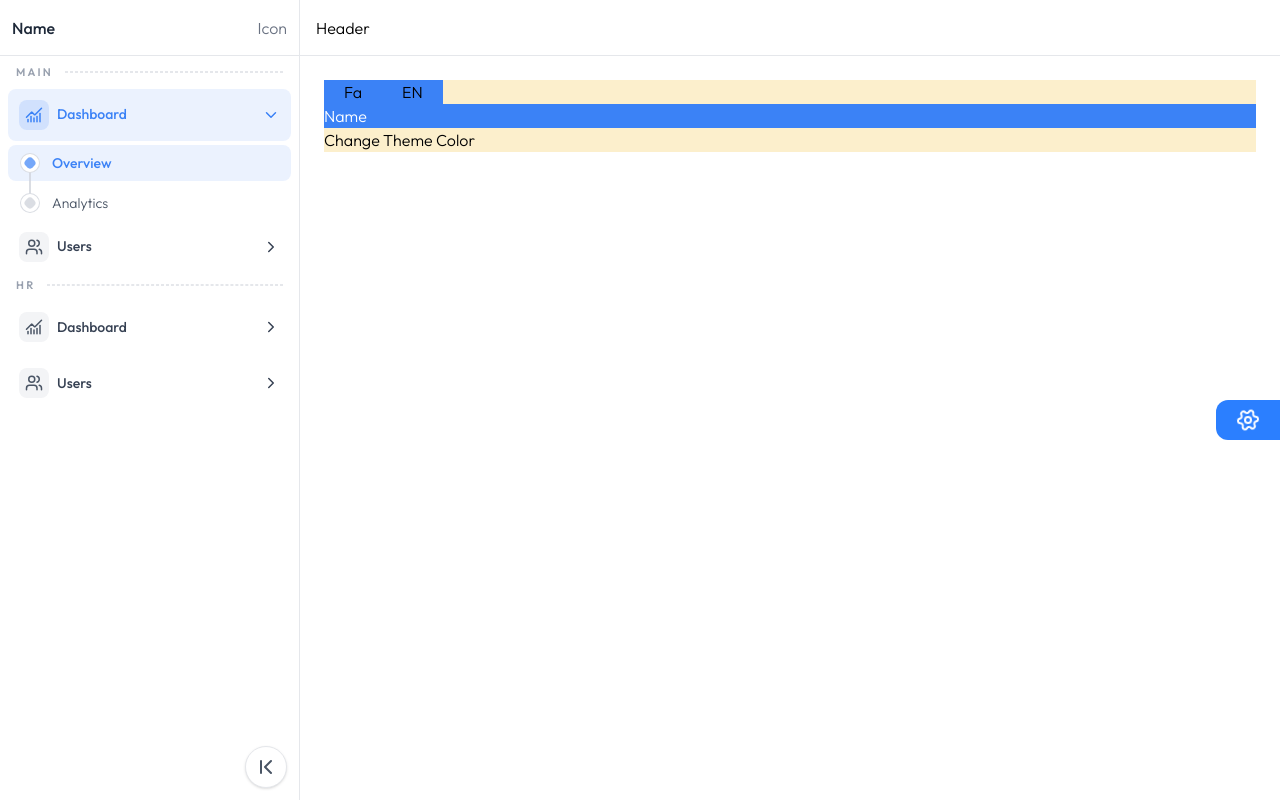
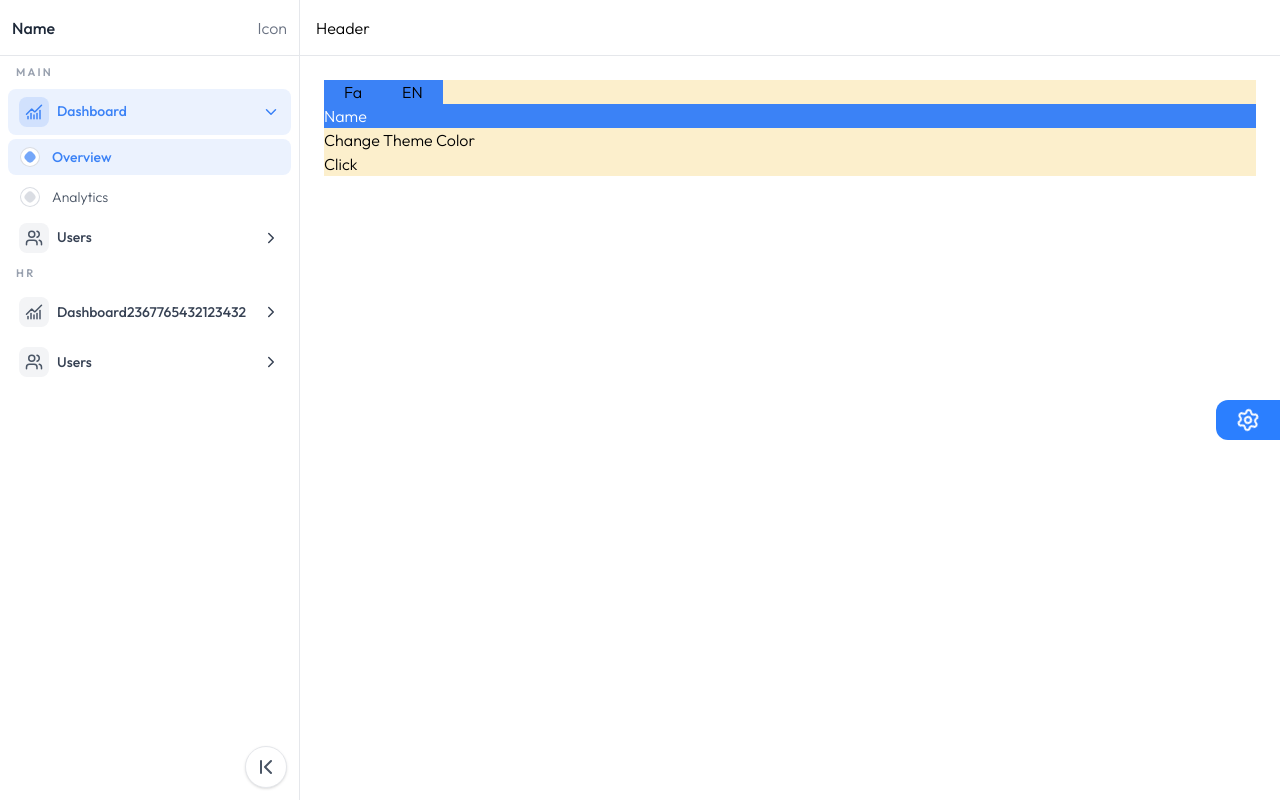
Before and after one commit to hamedfazile21/dashboard-template, a React (Vite) app: page / in a window 1280 px wide. Built offline with nearby package versions, Linux system fonts and the light colour scheme.

Commit message:
working on sidebar

```diff
--- a/src/App.tsx
+++ b/src/App.tsx
@@ -1,6 +1,6 @@
 import { useEffect, useState } from 'react'
 import { RouterProvider } from '@tanstack/react-router'
-
+import "tippy.js/dist/tippy.css";
 import { getRouter } from './router'
 
 import { startup } from './app/startup'
--- a/src/app/startup.ts
+++ b/src/app/startup.ts
@@ -11,6 +11,7 @@ export async function startup() {
 
   initializeSystemDir()
 
+
   // Future initialization
   // await restoreSession();
   // await fetchSettings();
--- /dev/null
+++ b/src/components/custome.tsx
@@ -0,0 +1,26 @@
+import React from 'react'
+
+const Custome = () => {
+  return (
+    <div>
+      <button
+        data-tooltip-target="tooltip-animation"
+        type="button"
+        className="text-white bg-brand box-border border border-transparent hover:bg-brand-strong focus:ring-4 focus:ring-brand-medium shadow-xs font-medium leading-5 rounded-base text-sm px-4 py-2.5 focus:outline-none"
+      >
+        Animated tooltip
+      </button>
+
+      <div
+        id="tooltip-animation"
+        role="tooltip"
+        className="absolute z-10 invisible inline-block px-3 py-2 text-sm font-medium text-white transition-opacity duration-300 bg-dark rounded-base shadow-xs opacity-0 tooltip"
+      >
+        Tooltip content
+        <div className="tooltip-arrow" data-popper-arrow></div>
+      </div>
+    </div>
+  )
+}
+
+export default Custome
--- a/src/components/layout/data/sidebar-data.ts
+++ b/src/components/layout/data/sidebar-data.ts
@@ -60,7 +60,7 @@ export const sidebar_data: SidebarItem[] = [
     children: [
       {
         id: 'dashboard12',
-        title: 'Dashboard',
+        title: 'Dashboard2367765432123432',
         icon: ChartNoAxesCombined,
         href: '',
         children: [
--- a/src/components/layout/sidebar.tsx
+++ b/src/components/layout/sidebar.tsx
@@ -1,18 +1,30 @@
 import { ChevronFirst, ChevronRight } from 'lucide-react'
-import { useEffect, useState } from 'react'
+import { useEffect, useRef, useState } from 'react'
 import { useTranslation } from 'react-i18next'
 import { Link, useLocation } from '@tanstack/react-router'
 import { sidebar_data, type SidebarChild } from './data/sidebar-data'
 import { useAppDispatch, useAppSelector } from '#/hooks/redux'
 import { toggleSidebar } from '#/features/theme/slice/theme-slice'
+import Tooltip from '../tooltip'
 
 const Sidebar = () => {
   const { t } = useTranslation()
   const location = useLocation()
   const dispatch = useAppDispatch()
+  const sidebarRef = useRef<HTMLDivElement | null>(null)
   const [openItem, setOpenItem] = useState<string | null>(null)
   const { sidebarStatus } = useAppSelector((state) => state.themeConfig)
+  const [submenuActiveTab, setSubmenuActiveTab] = useState<string>('')
+
+  const getTruncatedTitle = (title: string) => {
+    const limit = sidebarStatus === 'collapsible-vertical' ? 9 : 25
+    return title.length > limit ? `${title.slice(0, limit)}...` : title
+  }
+
   const toggleItem = (id: string) => {
+    if (sidebarStatus === 'collapsible-vertical') {
+      setSubmenuActiveTab(id)
+    }
     setOpenItem((current) => (current === id ? null : id))
   }
 
@@ -34,7 +46,8 @@ const Sidebar = () => {
   }
 
   const handedToggleSidebar = () => {
-    setOpenItem(null)
+    setSubmenuActiveTab('')
+    // setOpenItem(null)
     if (sidebarStatus === 'collapsible-vertical') {
       dispatch(toggleSidebar('vertical'))
     } else {
@@ -43,14 +56,26 @@ const Sidebar = () => {
   }
 
   const renderSubNavItem = (item: any) => {
+    const titleMessage = getTruncatedTitle(item.title)
     return (
       <div className="mt-1 flex flex-col gap-y-1">
-        {item.children?.map((child: SidebarChild, index: number) => {
+        {sidebarStatus === 'collapsible-vertical' && (
+          <p className="mb-2 px-2 text-[11px] font-semibold uppercase tracking-[0.2em] text-gray-400 flex items-center gap-x-3">
+            {titleMessage !== item.title ? (
+              <Tooltip placement="right" content={item.title}>
+                {<button className="uppercase">{titleMessage}</button>}
+              </Tooltip>
+            ) : (
+              <span>{titleMessage}</span>
+            )}
+          </p>
+        )}
+        {item.children?.map((child: SidebarChild , index: number) => {
           const isChildActive = isRouteActive(child.href)
 
           return (
             <Link
-              key={child.title}
+              key={index}
               to={child.href}
               onClick={() => setOpenItem(null)}
               className={`relative flex items-center gap-x-3 rounded-lg px-3 py-2 text-sm transition-all duration-200 ${
@@ -59,9 +84,6 @@ const Sidebar = () => {
                   : 'text-gray-600 hover:bg-gray-50 hover:text-primary'
               }`}
             >
-              {!(index === item.children.length - 1) && (
-                <span className="absolute -bottom-4 ltr:left-5.25 rtl:right-5.25 h-7 w-0.5 bg-gray-300/80 z-0" />
-              )}
               <span className="z-10 flex h-5 w-5 items-center justify-center rounded-full border border-gray-300/80 bg-white">
                 <span
                   className={`h-2.5 w-2.5 rotate-45 rounded-sm ${isChildActive ? 'bg-primary/70' : 'bg-gray-300/80'}`}
@@ -79,17 +101,18 @@ const Sidebar = () => {
     const Icon = item.icon
     const hasChildren = Array.isArray(item.children) && item.children.length > 0
     const isOpen = openItem === item.id
+    const titleLabel = getTruncatedTitle(t(item.title))
     const isParentActive =
       isRouteActive(item.href) ||
       (hasChildren &&
         item.children?.some((child: any) => isRouteActive(child.href)))
 
     return (
-      <div key={item.id} data-sidebar-item-root={item.id} className="relative">
+      <div key={item.id} className="relative">
         <button
           type="button"
           onClick={() => hasChildren && toggleItem(item.id)}
-          className={`group  relative flex w-full items-center justify-between rounded-lg border border-transparent px-2.5 py-2.5 transition-all duration-300 ${
+          className={`group  relative flex w-full items-center justify-between rounded-lg border border-transparent px-2.5 py-1.75 transition-all duration-300 ${
             sidebarStatus === 'collapsible-vertical'
               ? 'flex-col items-center justify-center gap-y-1 p-1 min-h-14.5 mb-1'
               : ''
@@ -106,9 +129,9 @@ const Sidebar = () => {
               <Icon size={18} />
             </div>
             <span
-              className={`font-medium ${sidebarStatus === 'collapsible-vertical' ? 'text-center text-[10px] leading-3' : 'text-system'}`}
+              className={`max-w-full truncate font-medium ${sidebarStatus === 'collapsible-vertical' ? 'text-center text-[10px] leading-3' : 'text-system'}`}
             >
-              {t(item.title)}
+              {titleLabel}
             </span>
           </div>
 
@@ -122,8 +145,7 @@ const Sidebar = () => {
 
         {hasChildren ? (
           <div
-            data-sidebar-panel={item.id}
-            className={`${sidebarStatus === 'collapsible-vertical' ? 'absolute top-1/2 z-50 ml-2 w-56 -translate-y-1/2 rounded-xl bg-white p-2 shadow-xl ltr:left-full rtl:right-full' : ''} transition-all duration-300 ease-in-out ${
+            className={`${sidebarStatus === 'collapsible-vertical' ? 'hidden' : ''} transition-all duration-300 ease-in-out ${
               sidebarStatus === 'collapsible-vertical'
                 ? isOpen
                   ? 'pointer-events-auto visible opacity-100'
@@ -136,6 +158,11 @@ const Sidebar = () => {
             {renderSubNavItem(item)}
           </div>
         ) : null}
+        {submenuActiveTab === item.id && (
+          <div className="absolute bg-white p-2 ltr:left-18 top-0 w-55 rounded-lg shadow-lg border border-light ">
+            {renderSubNavItem(item)}
+          </div>
+        )}
       </div>
     )
   }
@@ -168,24 +195,24 @@ const Sidebar = () => {
 
     const handleOutsideClick = (event: MouseEvent) => {
       const target = event.target as HTMLElement
-      const clickedInsideItem = target.closest('[data-sidebar-item-root]')
-      const clickedInsidePanel = target.closest('[data-sidebar-panel]')
 
-      if (clickedInsideItem || clickedInsidePanel) {
+      if (sidebarRef.current?.contains(target)) {
         return
       }
 
       setOpenItem(null)
+      setSubmenuActiveTab('')
     }
 
     document.addEventListener('click', handleOutsideClick)
 
     return () => document.removeEventListener('click', handleOutsideClick)
-  }, [sidebarStatus, openItem])
+  }, [sidebarStatus])
 
   return (
     <div
-      className={`relative h-screen overflow-visible transition-all duration-300 ${sidebarStatus === 'vertical' ? 'w-75' : 'w-20'} border-light ltr:border-r rtl:border-l`}
+      ref={sidebarRef}
+      className={`relative h-screen overflow-visible transition-all duration-300  ${sidebarStatus === 'vertical' ? 'w-75' : 'w-20'} border-light ltr:border-r rtl:border-l`}
     >
       <div className="flex h-14 items-center justify-between border-b border-light px-3">
         <p className="font-medium text-gray-800">{t('Name')}</p>
@@ -195,16 +222,16 @@ const Sidebar = () => {
       </div>
 
       <div className="flex flex-col p-2 ">
-        {sidebar_data.map((item) => {
+        {sidebar_data.map((item , index) => {
           if (item.type === 'group') {
             return (
-              <div key={item.id} className=" first:mt-0">
+              <div key={index} className=" first:mt-0">
                 {sidebarStatus === 'vertical' && (
                   <div
                     className={`mb-2 px-2 text-[11px] font-semibold uppercase tracking-[0.2em] text-gray-400 flex items-center gap-x-3`}
                   >
                     <div className={`w-fit`}>{t(item.title)}</div>
-                    <div className="border border-dashed border-light w-full" />
+                    {/* <div className="border border-dashed border-light w-full" /> */}
                   </div>
                 )}
                 <div className="flex flex-col">
--- /dev/null
+++ b/src/components/tooltip.tsx
@@ -0,0 +1,25 @@
+import React from 'react'
+import Tippy from '@tippyjs/react'
+import type { Placement } from 'tippy.js'
+
+interface TooltipProps {
+  placement?: Placement
+  content: React.ReactNode
+  children: React.ReactElement
+}
+
+export default function Tooltip({
+  placement = 'top',
+  content,
+  children,
+}: TooltipProps) {
+  return (
+    <Tippy
+      placement={placement}
+      animation={`custom-${placement}`}
+      content={content}
+    >
+      {children}
+    </Tippy>
+  )
+}
--- a/src/features/dashboard/dashboard.tsx
+++ b/src/features/dashboard/dashboard.tsx
@@ -1,7 +1,11 @@
 import i18n from '#/app/i18n'
+import Custome from '#/components/custome'
 import Dropdown from '#/components/drop-down'
+import AnimateTooltip from '#/components/tooltip'
+import Tippy from '@tippyjs/react'
 import { useAppSelector } from '#/hooks/redux'
 import { useTranslation } from 'react-i18next'
+import Tooltip from '#/components/tooltip'
 const Dashboard = () => {
   const { t } = useTranslation()
   const handelChangeLanguage = (language: string) => {
@@ -43,6 +47,11 @@ const Dashboard = () => {
       <div>
         <button onClick={handelChangeThemeColor}>Change Theme Color</button>
       </div>
+      <Tooltip
+        placement={'right'}
+        content={'Hover Me'}
+        children={<button>Click</button>}
+      />
     </div>
   )
 }
--- a/src/features/theme/slice/theme-slice.ts
+++ b/src/features/theme/slice/theme-slice.ts
@@ -1,16 +1,18 @@
 import { createSlice, type PayloadAction } from '@reduxjs/toolkit'
 import type { ThemeMode } from './theme-types'
 
+type SidebarStatusType = 'vertical' | 'collapsible-vertical'
 interface ThemeState {
   mode: ThemeMode
   direction: 'ltr' | 'rtl'
-  sidebarStatus: 'vertical' | 'collapsible-vertical'
+  sidebarStatus: SidebarStatusType
 }
 
 const initialState: ThemeState = {
   mode: 'system',
   direction: 'ltr',
-  sidebarStatus: 'vertical',
+  sidebarStatus:
+    (localStorage.getItem('sidebar-status') as SidebarStatusType) || 'vertical',
 }
 
 const themeSlice = createSlice({
@@ -37,6 +39,7 @@ const themeSlice = createSlice({
       state,
       action: PayloadAction<'vertical' | 'collapsible-vertical'>,
     ) {
+      localStorage.setItem('sidebar-status', action.payload)
       state.sidebarStatus = action.payload
     },
   },
--- a/src/features/theme/theme.ts
+++ b/src/features/theme/theme.ts
@@ -1,4 +1,6 @@
 import i18n from '#/app/i18n'
+import { useAppDispatch } from '#/hooks/redux'
+import { toggleSidebar } from './slice/theme-slice'
 
 export function initializeTheme() {
   const theme = localStorage.getItem('theme') ?? 'system'
--- a/src/styles/globals.css
+++ b/src/styles/globals.css
@@ -36,3 +36,81 @@ body {
 button {
   @apply cursor-pointer;
 }
+
+
+/* Right Tooltip */
+
+.tippy-box[data-animation="custom-right"] {
+  transform-origin: left;
+  transition:
+    opacity 0.2s ease,
+    transform 0.2s ease;
+}
+
+.tippy-box[data-animation="custom-right"][data-state="hidden"] {
+  opacity: 0;
+  transform: perspective(500px) rotateX(-20deg) scale(0.9);
+}
+
+.tippy-box[data-animation="custom-right"][data-state="visible"] {
+  opacity: 1;
+  transform: perspective(500px) rotateX(0) scale(1);
+}
+
+/* Left Tooltip */
+
+.tippy-box[data-animation="custom-left"] {
+  transform-origin: right;
+  transition:
+    opacity 0.2s ease,
+    transform 0.2s ease;
+}
+
+.tippy-box[data-animation="custom-left"][data-state="hidden"] {
+  opacity: 0;
+  transform: perspective(500px) rotateX(-20deg) scale(0.9);
+}
+
+.tippy-box[data-animation="custom-left"][data-state="visible"] {
+  opacity: 1;
+  transform: perspective(500px) rotateX(0) scale(1);
+}
+
+/* Top Tooltip */
+
+.tippy-box[data-animation="custom-top"] {
+  transform-origin: bottom;
+  transition:
+    opacity 0.2s ease,
+    transform 0.2s ease;
+}
+
+.tippy-box[data-animation="custom-top"][data-state="hidden"] {
+  opacity: 0;
+  transform: perspective(500px) rotateX(-20deg) scale(0.9);
+}
+
+.tippy-box[data-animation="custom-top"][data-state="visible"] {
+  opacity: 1;
+  transform: perspective(500px) rotateX(0) scale(1);
+}
+
+
+/* Bottom Tooltip */
+
+.tippy-box[data-animation="custom-bottom"] {
+  transform-origin: top;
+  transition:
+    opacity 0.2s ease,
+    transform 0.2s ease;
+}
+
+.tippy-box[data-animation="custom-top"][data-state="hidden"] {
+  opacity: 0;
+  transform: perspective(500px) rotateX(-20deg) scale(0.9);
+}
+
+.tippy-box[data-animation="custom-top"][data-state="visible"] {
+  opacity: 1;
+  transform: perspective(500px) rotateX(0) scale(1);
+}
```
Also changed, not shown: package.json (+7 -5 lines), 1 other file (tests, documents, lock files or other folders).
